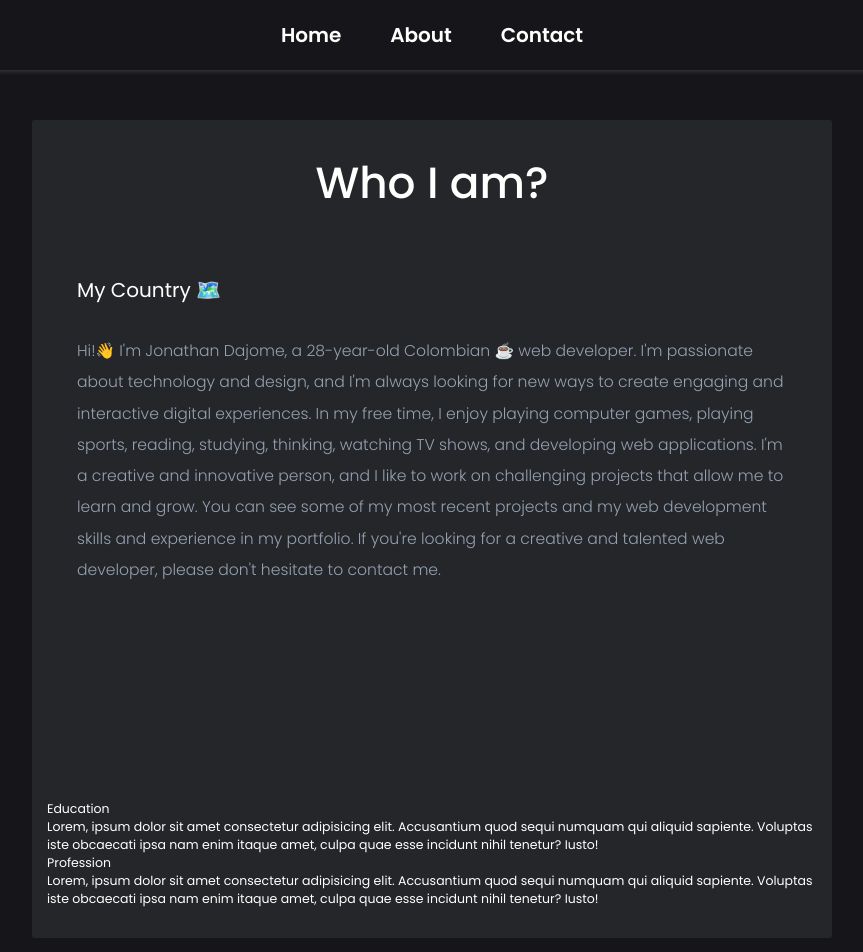
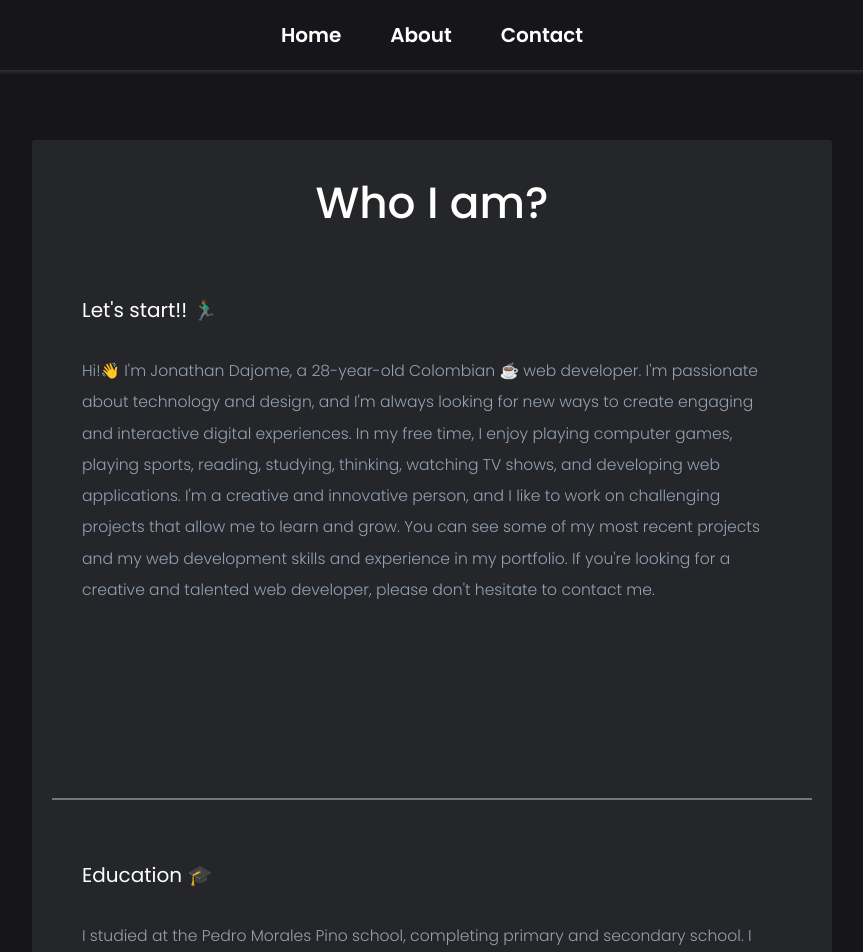
Before and after one commit to jonni595/portflolio, a React (Vite) app: page /about in a window 1280 px wide. Shown: the top 952 px of the page, without its empty margins (208-1071 px from the left). Built offline with nearby package versions, Linux system fonts and the light colour scheme.

Commit message:
add content in about component

```diff
--- a/src/components/Button.tsx
+++ b/src/components/Button.tsx
@@ -5,7 +5,7 @@ interface ButtonProps {
 
 const Button: React.FC<ButtonProps> = ({ text, link }) => {
   return (
-		<a href={link} className="button">{text}</a>
+		<a href={link} role="link" className="button">{text}</a>
 	);
 };
 
--- a/src/css/style.css
+++ b/src/css/style.css
@@ -211,13 +211,13 @@ svg {
   flex-direction: row;
   align-items: center;
   justify-content: center;
-  padding: 50px 20px;
+  padding: 70px 20px;
 }
 .about__content {
   width: 800px;
   height: 100%;
   background-color: #242629;
-  padding: 30px 15px;
+  padding: 30px 20px;
   border-radius: 3px;
 }
 .about__content h2 {
@@ -228,8 +228,9 @@ svg {
 }
 .about__content .beginning {
   width: 100%;
-  height: calc(100vh - 215px);
+  height: calc(100vh - 235px);
   padding: 30px;
+  border-bottom: 2px solid #72757e;
 }
 .about__content .beginning h3 {
   font-size: 2rem;
@@ -237,6 +238,28 @@ svg {
   margin-block: 30px;
 }
 .about__content .beginning p {
+  font-size: 1.5625rem;
+  font-weight: 300;
+  color: #94a1b2;
+  line-height: 2;
+}
+.about__content .profession {
+  border-top: 2px solid #72757e;
+}
+.about__content .education,
+.about__content .profession {
+  width: 100%;
+  height: 100vh;
+  padding: 30px;
+}
+.about__content .education h3,
+.about__content .profession h3 {
+  font-size: 2rem;
+  color: #fffffe;
+  margin-block: 30px;
+}
+.about__content .education p,
+.about__content .profession p {
   font-size: 1.5625rem;
   font-weight: 300;
   color: #94a1b2;
--- a/src/sass/views/_about.scss
+++ b/src/sass/views/_about.scss
@@ -3,13 +3,13 @@
 .about {
   @include set.dimensions(100%, 100%);
   @include set.center-element;
-  padding: 50px 20px;
+  padding: 70px 20px;
   // border: 1px solid tomato;
 
   &__content {
     @include set.dimensions(800px, 100%);
     background-color: set.$card-bg;
-    padding: 30px 15px;
+    padding: 30px 20px;
     border-radius: 3px;
 
     h2 {
@@ -20,9 +20,32 @@
     }
 
     .beginning {
-      @include set.dimensions(100%, calc(100vh - 215px));
+      @include set.dimensions(100%, calc(100vh - 235px));
       padding: 30px;
-      // border: 1px solid #ccc;
+      border-bottom: 2px solid set.$secondary;
+
+      h3 {
+        font-size: map-get(set.$font-sizes, medium);
+        color: set.$primary;
+        margin-block: 30px;
+      }
+
+      p {
+        font-size: map-get(set.$font-sizes, small);
+        font-weight: map-get(set.$font-weight, s-medium);
+        color: set.$paragraph;
+        line-height: 2;
+      }
+    }
+
+    .profession {
+      border-top: 2px solid set.$secondary;
+    }
+
+    .education,
+    .profession {
+      @include set.dimensions(100%, 100vh);
+      padding: 30px;
 
       h3 {
         font-size: map-get(set.$font-sizes, medium);
--- a/src/screens/AboutScreen.tsx
+++ b/src/screens/AboutScreen.tsx
@@ -1,5 +1,3 @@
-import { BiWorld } from "react-icons/bi";
-
 const AboutScreen = () => {
   return (
     <>
@@ -7,7 +5,7 @@ const AboutScreen = () => {
         <article className="about__content">
           <h2>Who I am?</h2>
           <section className="beginning">
-            <h3>My Country 🗺️</h3>
+            <h3>Let's start!! 🏃🏾‍♂️</h3>
             <p>
               Hi!👋 I'm Jonathan Dajome, a 28-year-old Colombian ☕ web
               developer. I'm passionate about technology and design, and I'm
@@ -23,21 +21,45 @@ const AboutScreen = () => {
             </p>
           </section>
           <section className="education">
-            <h3>Education</h3>
+            <h3>Education 🎓</h3>
             <p>
-              Lorem, ipsum dolor sit amet consectetur adipisicing elit.
-              Accusantium quod sequi numquam qui aliquid sapiente. Voluptas iste
-              obcaecati ipsa nam enim itaque amet, culpa quae esse incidunt
-              nihil tenetur? Iusto!
+              I studied at the Pedro Morales Pino school, completing primary and
+              secondary school. I obtained my bachelor's degree in 2012. Years
+              later, after serving in the military, I began a technological
+              career at SENA. Without having any idea what programming was
+              about, I set out to study it with great enthusiasm. <br /> <br />
+              That's when I had my first introduction to its wonderful world. At
+              first, I had difficulty having a clear vision of what it meant to
+              be a programmer. There were moments when I felt lost and wondered
+              if I had chosen the wrong career. However, everything changed when
+              I had my first contacts with the web. My imagination ran wild at
+              all the possibilities that developing web applications was
+              offering me. I completed my studies in 2017 by presenting my
+              degree. <br />
+              <br /> The following year, I applied to start my professional
+              career as a systems engineer at the Antonio Jose Camacho
+              University. Due to personal issues, I had to suspend my studies,
+              but I hope to resume and complete this beautiful path that has
+              brought me here.
             </p>
           </section>
           <section className="profession">
-            <h3>Profession</h3>
+            <h3>Profession 💻</h3>
             <p>
-              Lorem, ipsum dolor sit amet consectetur adipisicing elit.
-              Accusantium quod sequi numquam qui aliquid sapiente. Voluptas iste
-              obcaecati ipsa nam enim itaque amet, culpa quae esse incidunt
-              nihil tenetur? Iusto!
+              When I completed my studies, I was unable to find a position in
+              the tech market. So, I decided to find a job that would help me
+              with my responsibilities. I entered the world of work in a
+              customer service company, where I stayed for almost 5 years from
+              2017 to 2022. I resigned because I wanted to resume my career in
+              tech, and I obtained a position as a junior web developer. <br /><br /> My
+              expectations were very high when I obtained my first job in the
+              tech world. However, my profile was different from what the
+              company was looking for. I resigned with the aim of getting a job
+              that matched my skills, and it wasn't until a year later that I
+              found a job as a freelancer. I was part of a mobile project where
+              we used modern technologies such as React Native and TypeScript. I
+              managed to develop different modules for user authentication,
+              designs, and navigation between screens.
             </p>
           </section>
         </article>
```
Also changed, not shown: 1 other file (tests, documents, lock files or other folders).
